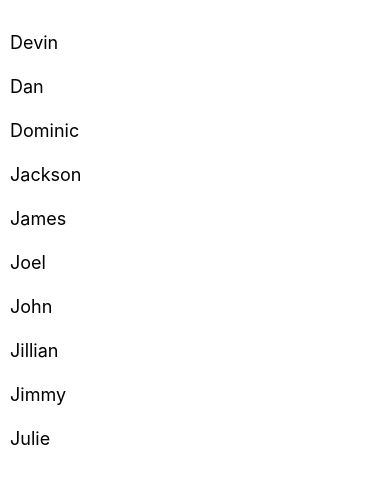
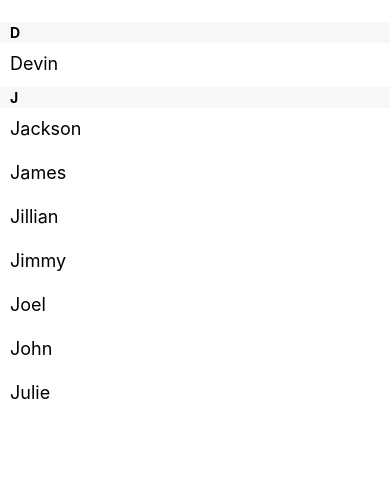
Before and after one commit to saadfrhan/learn-react-native, a React Native app: screen / in a window 390 px wide. Shown: the top 484 px of the page. Built offline with nearby package versions, Linux system fonts and the light colour scheme.

Commit message:
sectionlist

```diff
--- a/App.tsx
+++ b/App.tsx
@@ -1,10 +1,19 @@
 import React from 'react';
-import {FlatList, StyleSheet, Text, View} from 'react-native';
+import {SectionList, StyleSheet, Text, View} from 'react-native';
 
 const styles = StyleSheet.create({
   container: {
     flex: 1,
     paddingTop: 22,
+  },
+  sectionHeader: {
+    paddingTop: 2,
+    paddingLeft: 10,
+    paddingRight: 10,
+    paddingBottom: 2,
+    fontSize: 14,
+    fontWeight: 'bold',
+    backgroundColor: 'rgba(247,247,247,1.0)',
   },
   item: {
     padding: 10,
@@ -13,30 +22,33 @@
   },
 });
 
-const names = [
-  'Devin',
-  'Dan',
-  'Dominic',
-  'Jackson',
-  'James',
-  'Joel',
-  'John',
-  'Jillian',
-  'Jimmy',
-  'Julie',
-];
-
-const FlatListBasics = () => {
+const App = () => {
   return (
     <View style={styles.container}>
-      <FlatList
-        data={names.map(name => {
-          return {key: name};
-        })}
-        renderItem={({item}) => <Text style={styles.item}>{item.key}</Text>}
+      <SectionList
+        sections={[
+          {title: 'D', data: ['Devin']},
+          {
+            title: 'J',
+            data: [
+              'Jackson',
+              'James',
+              'Jillian',
+              'Jimmy',
+              'Joel',
+              'John',
+              'Julie',
+            ],
+          },
+        ]}
+        renderItem={({item}) => <Text style={styles.item}>{item}</Text>}
+        renderSectionHeader={({section}) => (
+          <Text style={styles.sectionHeader}>{section.title}</Text>
+        )}
+        keyExtractor={item => `basicListEntry-${item}`}
       />
     </View>
   );
 };
 
-export default FlatListBasics;
+export default App;
```
